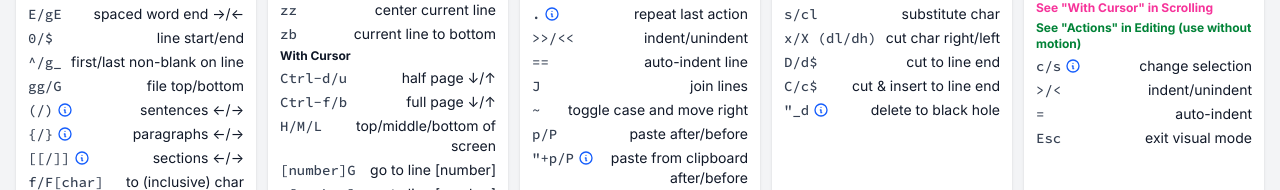
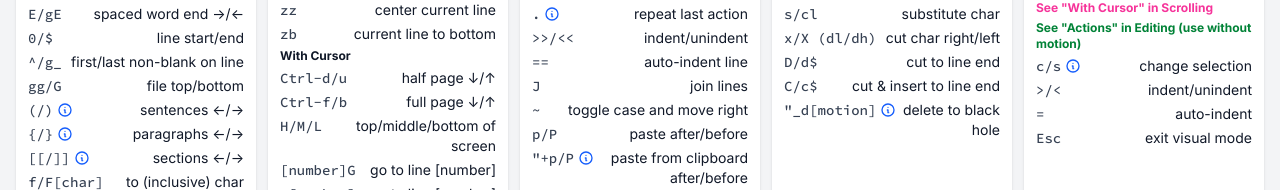
Before and after one commit to Noitidart/vim-cheats, a Next.js app: page / in a window 1280 px wide. Shown: the part 152-342 px from the top of the page. Built offline with nearby package versions, Linux system fonts and the light colour scheme.

Commit message:
Make black hole delete more accurate

```diff
--- a/pages/index.tsx
+++ b/pages/index.tsx
@@ -237,14 +237,15 @@ const sections: Section[] = [
       ['D/d$', 'cut to line end'],
       ['C/c$', 'cut & insert to line end'],
       [
-        '"_d',
+        '"_d[motion]',
         'delete to black hole',
         {
           tooltip: [
-            'The black hole register prevents deleted text from overwriting the default register',
+            'Motion is not required if in visual mode.',
+            'This prevents overwriting the currently yanked text.',
             'Example: <kbd>"_dd</kbd> deletes the line without storing it',
             'This allows you to paste previously yanked text without it being replaced',
-            'Works with any delete operation: <kbd>"_d</kbd>, <kbd>"_x</kbd>, <kbd>"_c</kbd>, etc.'
+            'Works with any delete operation: <kbd>"_d[motion]</kbd>, <kbd>"_x</kbd>, <kbd>"_c[motion]</kbd>, etc.'
           ]
         }
       ]
```
